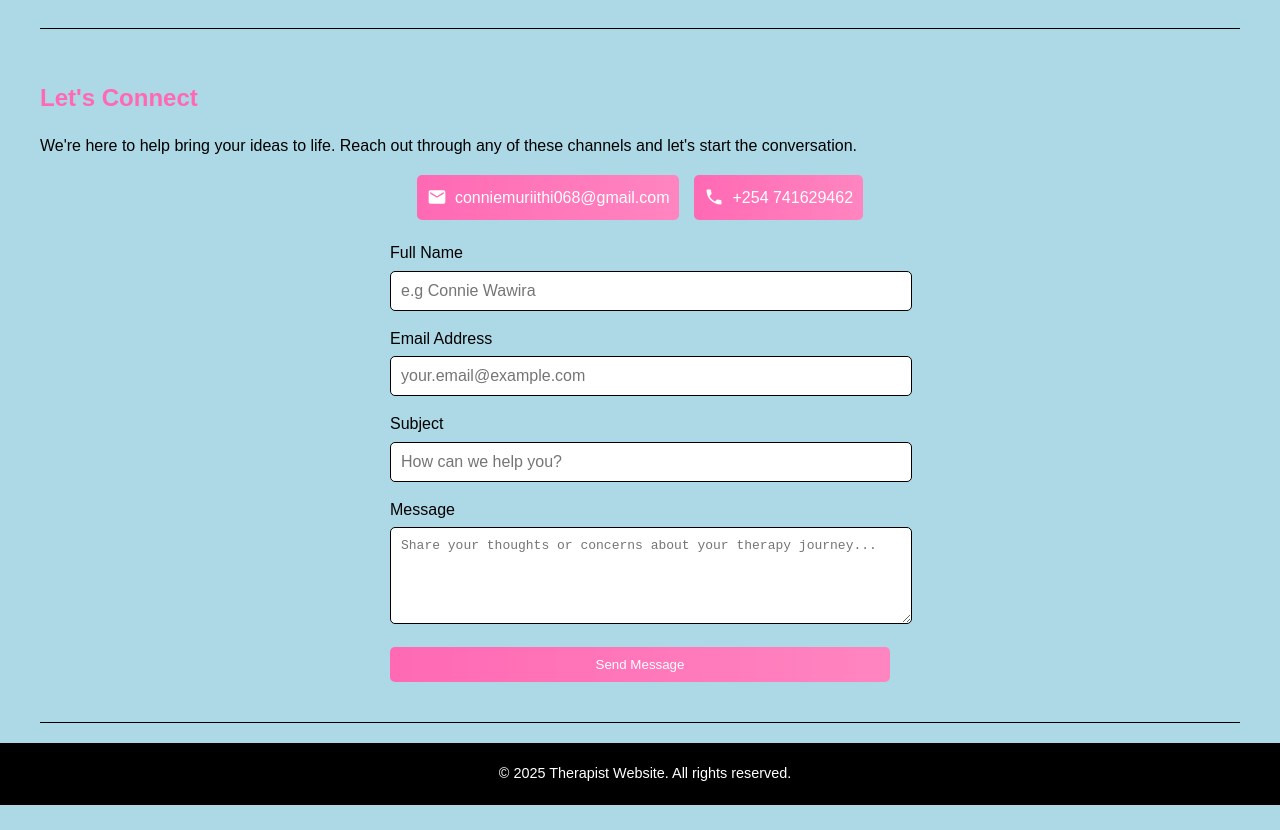
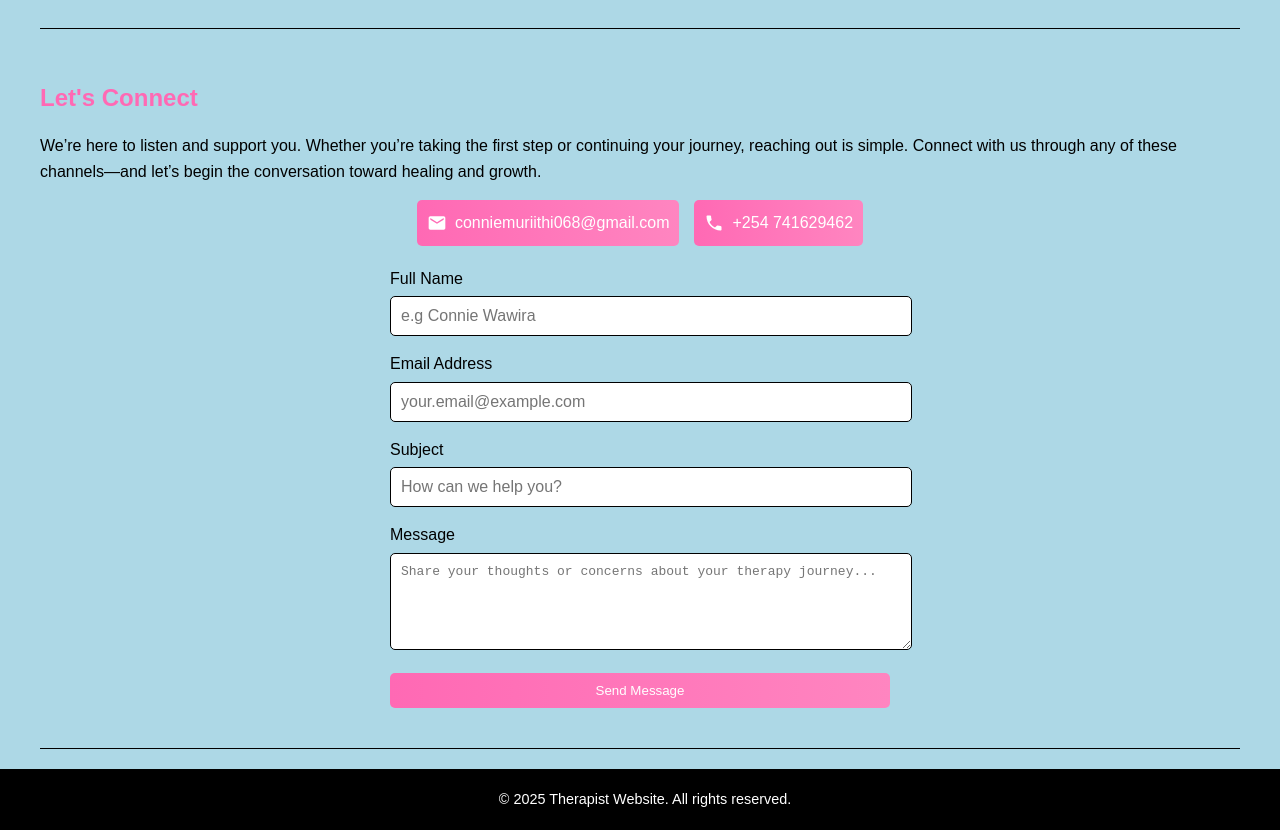
Before and after one commit to KevinNdirangu/caretherapy, a plain HTML site: page index.html in a window 1280 px wide. Shown: the part 3500-4330 px from the top of the page. Before the commit the page ends 4305 px from the top, so only its background shows below. Drawn offline with Linux system fonts and the light colour scheme.

```diff
--- a/index.html
+++ b/index.html
@@ -170,7 +170,7 @@
 
         <section id="contact">
             <h3>Let's Connect</h3>
-            <p>We're here to help bring your ideas to life. Reach out through any of these channels and let's start the conversation.</p>
+            <p>We’re here to listen and support you. Whether you’re taking the first step or continuing your journey, reaching out is simple. Connect with us through any of these channels—and let’s begin the conversation toward healing and growth.</p>
             <div class="contact__methods">
                 <a href="mailto:conniemuriithi068@gmail.com" class="contact-method" aria-label="Send email to Connie Wawira">
                     <svg class="method-icon" viewBox="0 0 24 24" aria-hidden="true">
```
